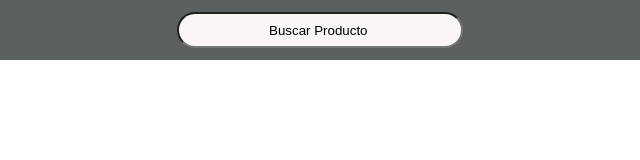
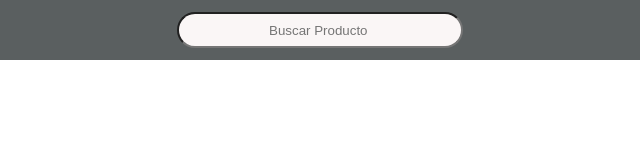
Before and after one commit to alexisnds1710/AmazonWeb, a plain HTML site: page index.html in a window 1280 px wide. Shown: the full height of the page, 320-960 px from the left. Drawn offline with Linux system fonts and the light colour scheme.

Commit message:
Change search-bar

```diff
--- a/index.html
+++ b/index.html
@@ -26,7 +26,7 @@
                 <li><a href="">Opcion 6</a></li>
             </ul> -->
         </div>
-        <input class="search_bar"  type="text/css" value="Buscar Producto">
+        <input class="search_bar"  type="text/css" placeholder="Buscar Producto">
 </header>
 </body>
 </html>
```
